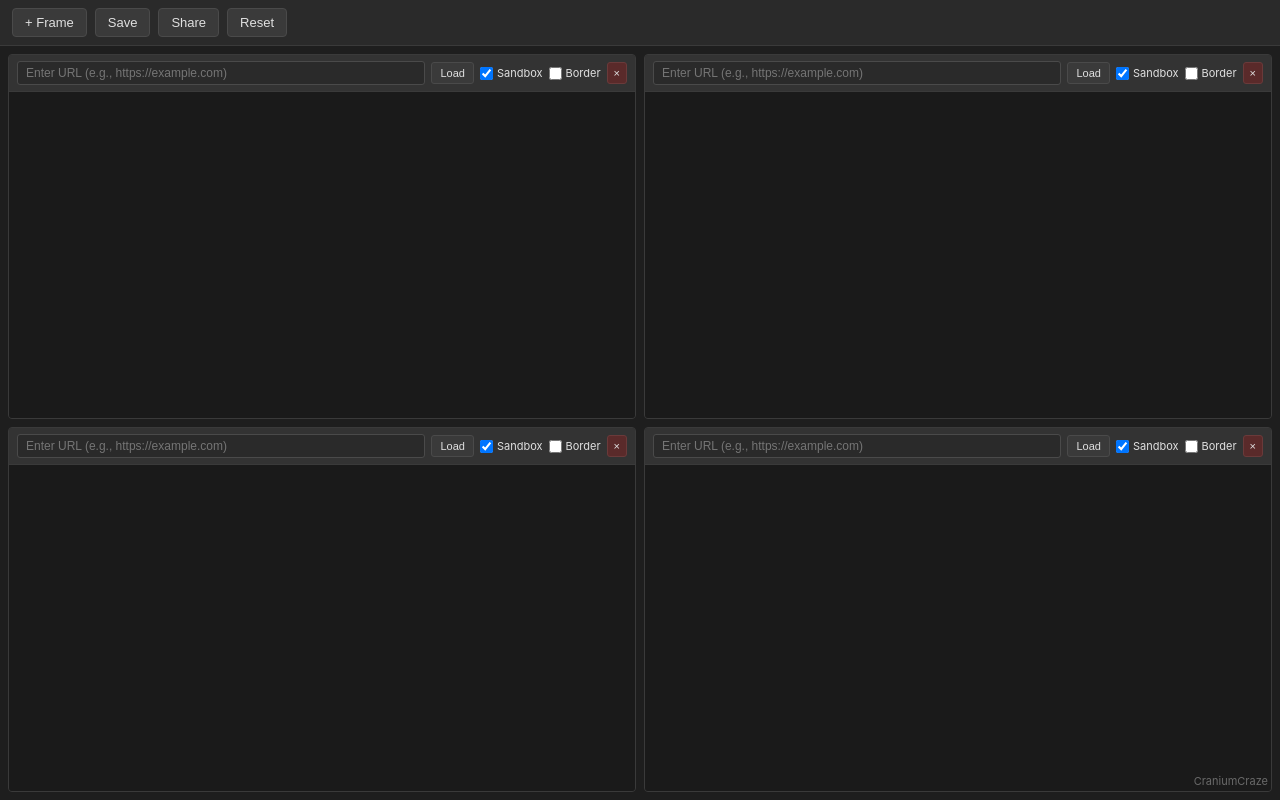
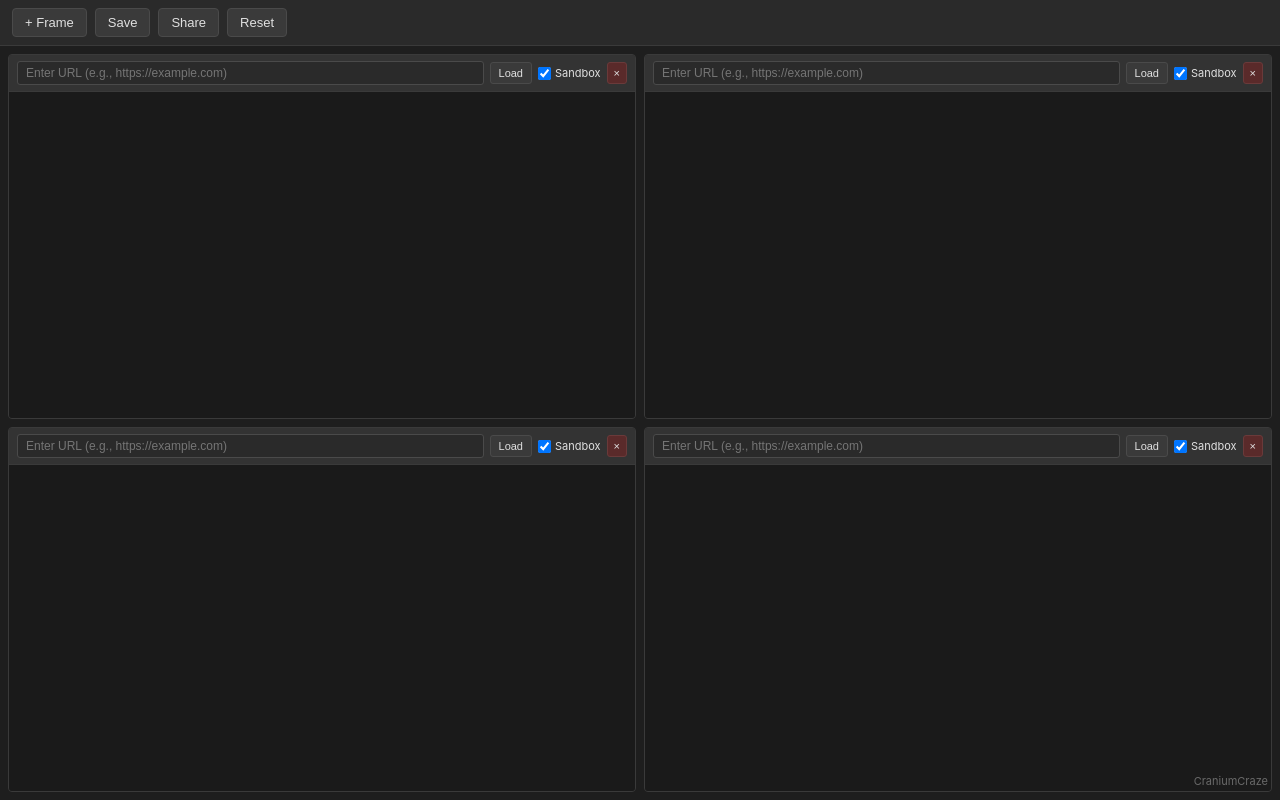
Before and after one commit to craniumcraze/screenstack, a plain HTML site: page index.html in a window 1280 px wide. Drawn offline with Linux system fonts and the light colour scheme.

Commit message:
script.js - Removed border checkbox UI and references style.css - Removed .with-border styles Default layout data structures

```diff
--- a/script.js
+++ b/script.js
@@ -5,10 +5,10 @@ const STORAGE_KEY = 'screenstack_layout';
 const DEFAULT_LAYOUT = {
     grid: { cols: 2, rows: 2 },
     frames: [
-        { url: '', sandbox: true, border: false },
-        { url: '', sandbox: true, border: false },
-        { url: '', sandbox: true, border: false },
-        { url: '', sandbox: true, border: false }
+        { url: '', sandbox: true },
+        { url: '', sandbox: true },
+        { url: '', sandbox: true },
+        { url: '', sandbox: true }
     ]
 };
 
@@ -113,18 +113,6 @@ class ScreenStack {
         sandboxLabel.appendChild(sandboxCheck);
         sandboxLabel.appendChild(document.createTextNode('Sandbox'));
 
-        // Border checkbox
-        const borderLabel = document.createElement('label');
-        borderLabel.title = 'Show border around iframe';
-        const borderCheck = document.createElement('input');
-        borderCheck.type = 'checkbox';
-        borderCheck.checked = frameData.border === true;
-        borderCheck.addEventListener('change', (e) => {
-            this.updateFrameOption(index, 'border', e.target.checked);
-        });
-        borderLabel.appendChild(borderCheck);
-        borderLabel.appendChild(document.createTextNode('Border'));
-
         // Remove button
         const removeBtn = document.createElement('button');
         removeBtn.className = 'remove-frame';
@@ -137,15 +125,11 @@ class ScreenStack {
         header.appendChild(urlInput);
         header.appendChild(loadBtn);
         header.appendChild(sandboxLabel);
-        header.appendChild(borderLabel);
         header.appendChild(removeBtn);
 
         // Content area
         const content = document.createElement('div');
         content.className = 'frame-content';
-        if (frameData.border) {
-            content.classList.add('with-border');
-        }
 
         // Create iframe if URL exists
         if (frameData.url) {
@@ -201,7 +185,7 @@ class ScreenStack {
     }
 
     addFrame() {
-        this.layout.frames.push({ url: '', sandbox: true, border: false });
+        this.layout.frames.push({ url: '', sandbox: true });
 
         // Adjust grid to accommodate new frame
         const totalFrames = this.layout.frames.length;
--- a/style.css
+++ b/style.css
@@ -148,10 +148,6 @@ body {
     border: none;
 }
 
-.frame-content.with-border iframe {
-    border: 1px solid #4a4a4a;
-}
-
 /* Error overlay */
 .frame-error {
     position: absolute;
```
